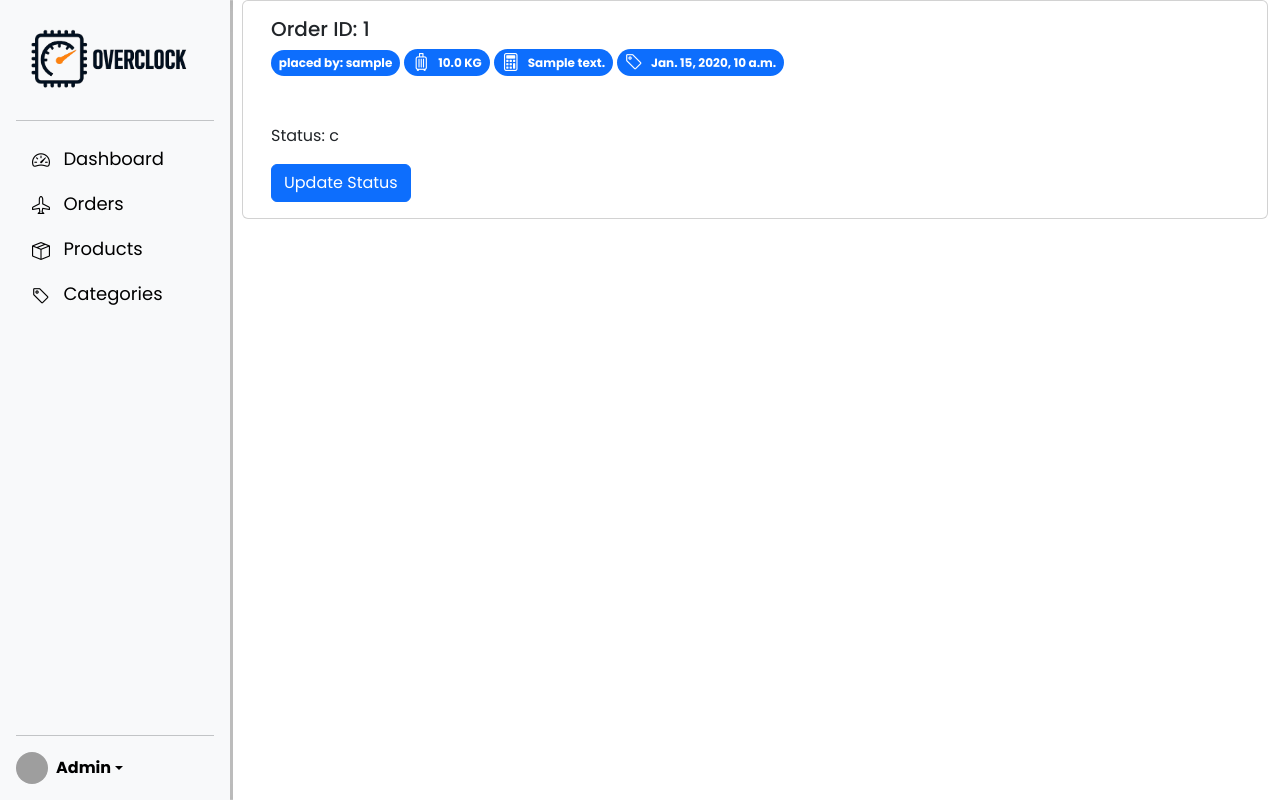
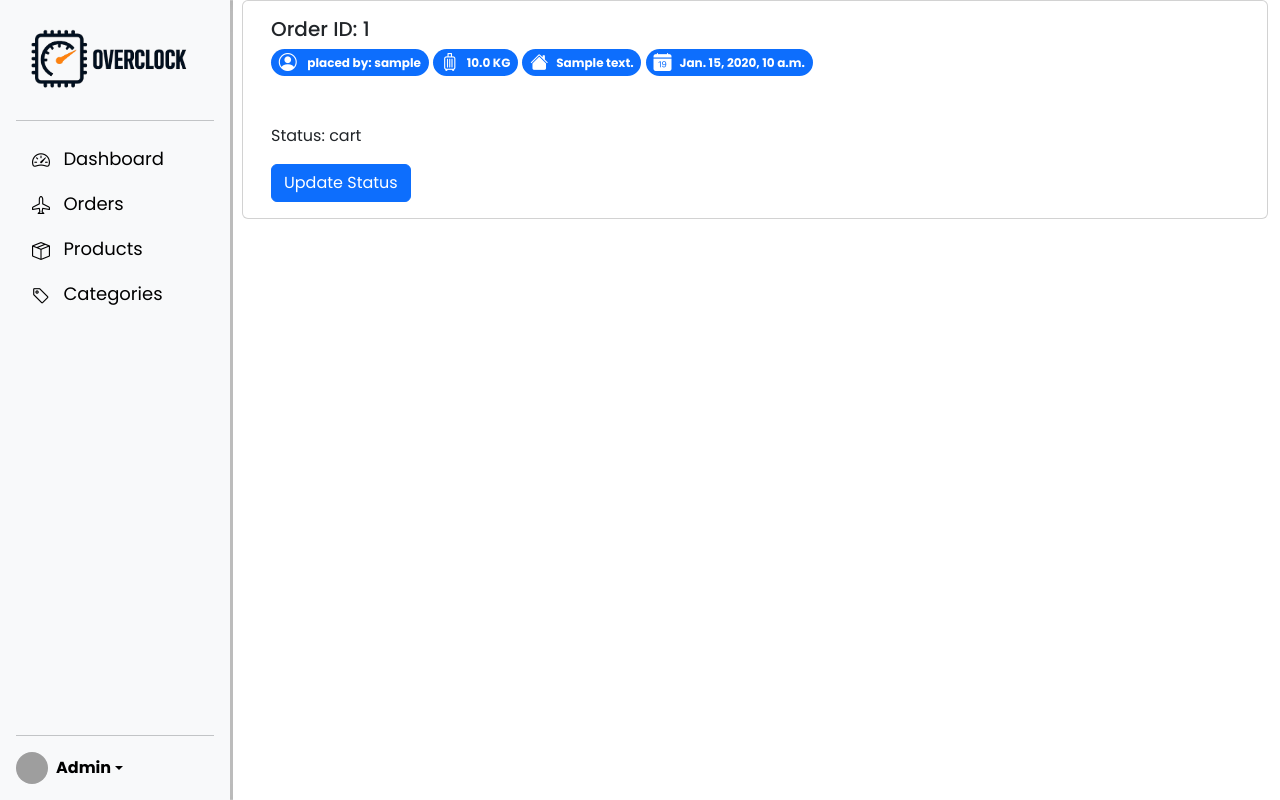
Before and after one commit to izZERO/Overclock, a Django app: page /manage/orders/1/ in a window 1280 px wide. Run offline with Django 5.2, Linux system fonts and the light colour scheme; tables that the repository leaves empty hold one stand-in row (values such as "Sample post"); grey boxes are pictures that could not be loaded.

Commit message:
i'm begging you

```diff
--- a/main/templates/main/order_detail.html
+++ b/main/templates/main/order_detail.html
@@ -5,20 +5,21 @@
       <div class="card-body">
         <h5 class="card-title">Order ID: {{order.id}}</h5>
         <span class="badge rounded-pill text-bg-primary"
-          ><i class="bi bi-people-dollar"></i> placed by:
+          ><i class="bi bi-person-circle me-2"></i> placed by:
           {{order.user_id.username}}</span
         >
         <span class="badge rounded-pill text-bg-primary"
           ><i class="bi bi-suitcase me-2"></i>{{order.total_cost}} KG</span
         >
         <span class="badge rounded-pill text-bg-primary"
-          ><i class="bi bi-calculator me-2"></i>{{order.shipping_address}}</span
+          ><i class="bi bi-house-fill me-2"></i>{{order.shipping_address}}</span
         >
         <span class="badge rounded-pill text-bg-primary"
-          ><i class="bi bi-tag me-2"></i>{{order.date_placed}}</span
+          ><i class="bi bi-calendar-date-fill me-2"></i
+          >{{order.date_placed}}</span
         >
 
-        <p class="card-text mt-5">Status: {{order.status}}</p>
+        <p class="card-text mt-5">Status: {{order.get_status_display}}</p>
 
         <!-- Button trigger modal -->
         <button
```
